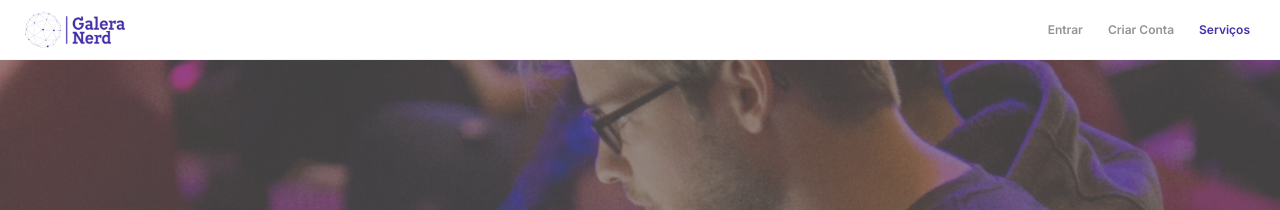
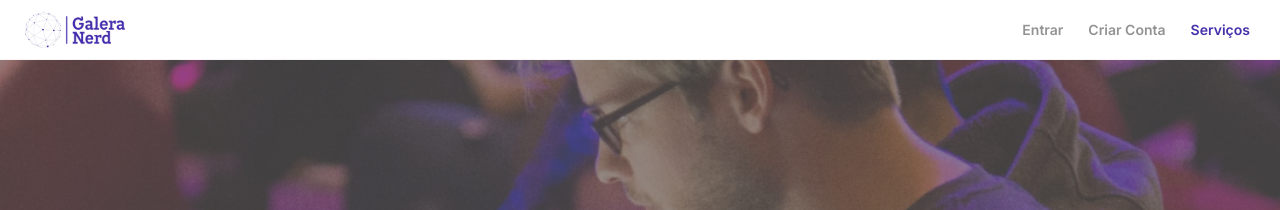
Before and after one commit to PauloHenriqueMagno/GaleraNerd, a React (Create React App) app: page / in a window 1280 px wide. Shown: the top 210 px of the page. Built offline with nearby package versions, Linux system fonts and the light colour scheme.

Commit message:
fix: header font size

```diff
--- a/src/components/Header/styled.jsx
+++ b/src/components/Header/styled.jsx
@@ -207,7 +207,7 @@ export const Button = ({
       "@media (min-width: 769px)": {
         display: display("desktop"),
         padding: "5px",
-        fontSize: "12px",
+        fontSize: "14px",
         width: "max-content",
       },
     },
```
